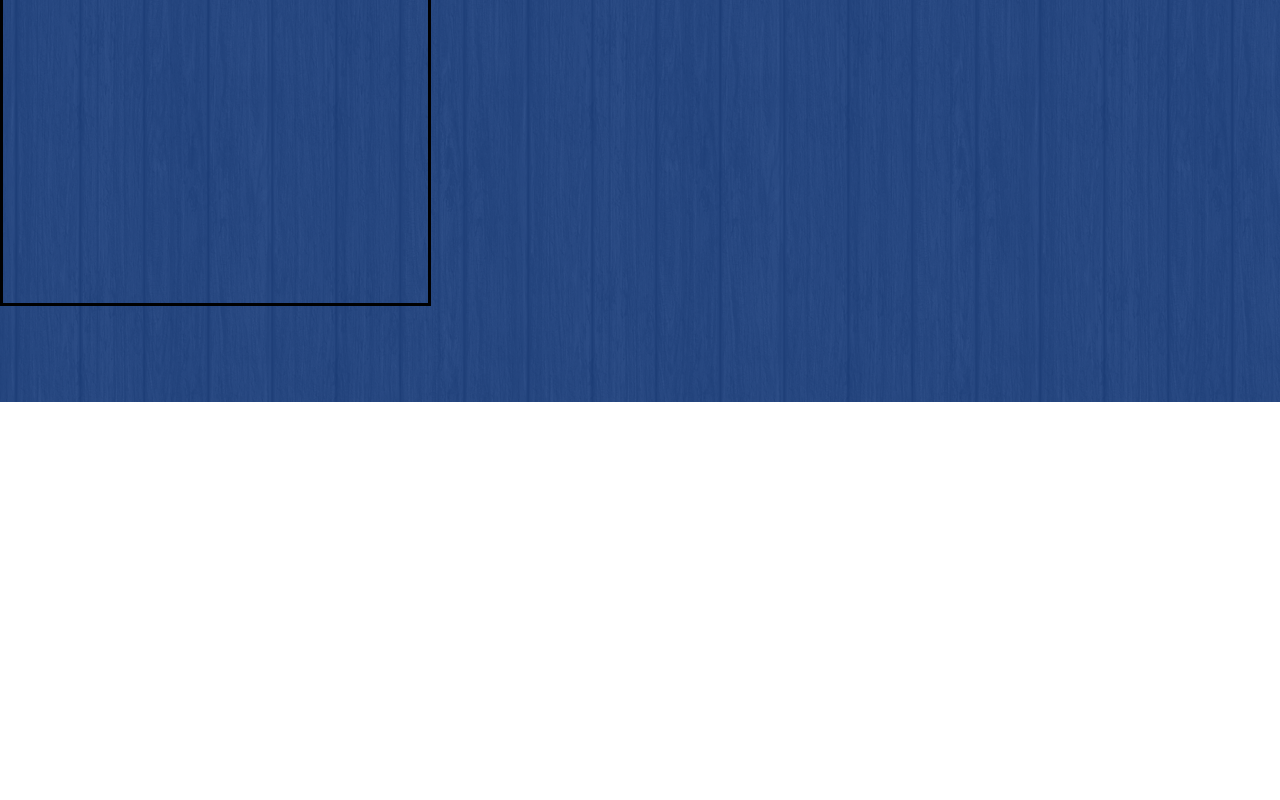
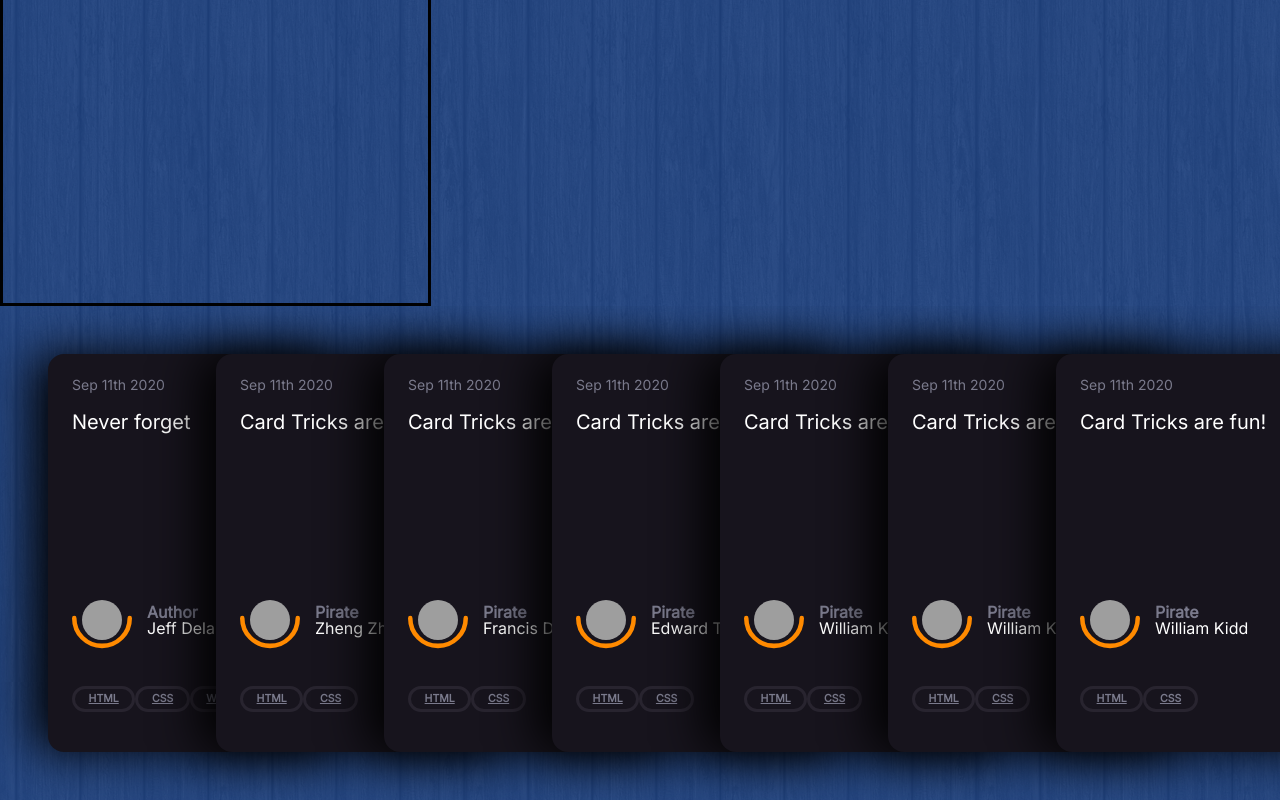
Before and after one commit to LukasKalenda/TrophyClicker, a Vue app in the folder klikacka-site/: page / in a window 1280 px wide. Shown: the part 398-1198 px from the top of the page. Before the commit the page ends 800 px from the top, so only its background shows below. Built offline with nearby package versions, Linux system fonts and the light colour scheme; grey boxes are pictures that could not be loaded.

Commit message:
Issue s responzivitou hlavicky

```diff
--- a/klikacka-site/src/App.vue
+++ b/klikacka-site/src/App.vue
@@ -1,5 +1,6 @@
 <template>
   <!-- HEADER -->
+  <div class="header">
     <header>
       <div>
         <ul>
@@ -67,14 +68,14 @@
         </ul>
       </nav>
     </header>
-
+  </div>
   <!-- MAIN -->
   <main>
     <Trophy />
     <GamesArea />
     <Shop />
   </main>
-
+  <Cards />
 </template>
 
 <script setup>
@@ -84,6 +85,8 @@ import { RouterLink, RouterView } from "vue-router";
 import Trophy from "./components/Trophy.vue";
 import GamesArea from "./components/GamesArea.vue";
 import Shop from "./components/Shop.vue";
+
+import Cards from "./components/Cards.vue";
 </script>
 
 <style scoped></style>
--- a/klikacka-site/src/assets/style.scss
+++ b/klikacka-site/src/assets/style.scss
@@ -16,6 +16,9 @@
         display: none;
     }
 }
+
+.header {
+
 
     header {
         height: 8vh;
@@ -59,16 +62,18 @@ header {
             cursor: pointer;
         }
     }
+}
 
 main {
     display: flex;
     width: 100vw;
     height: 80vh;
 
-    & > * {
+    &>* {
         width: 33.33%;
     }
 }
+
 .trophy {}
 
 .gamesArea {}
@@ -82,6 +87,7 @@ main {
         ul {
             display: flex;
             justify-content: space-between;
+
             li {
                 padding: 10px;
                 background-color: #7C7C7C;
@@ -109,6 +115,7 @@ main {
             .game-text {
                 display: flex;
                 flex-direction: column;
+
                 .game-cost {
 
                     &::before {
@@ -116,6 +123,7 @@ main {
                     }
                 }
             }
+
             .items-earned {
                 padding-right: 5px;
 
@@ -123,3 +131,164 @@ main {
         }
     }
 }
+
+.card-list {
+    display: flex;
+    padding: 3rem;
+    overflow-x: scroll;
+}
+
+.card-list::-webkit-scrollbar {
+    width: 10px;
+    height: 10px;
+}
+
+.card-list::-webkit-scrollbar-thumb {
+    background: #201c29;
+    border-radius: 10px;
+    box-shadow: inset 2px 2px 2px hsla(0, 0%, 100%, .25), inset -2px -2px 2px rgba(0, 0, 0, .25);
+}
+
+.card-list::-webkit-scrollbar-track {
+    background: linear-gradient(90deg, #201c29, #201c29 1px, #17141d 0, #17141d);
+}
+
+
+.card {
+    height: 350px;
+    width: 400px;
+    min-width: 250px;
+    padding: 1.5rem;
+    border-radius: 16px;
+    background: #17141d;
+    box-shadow: -1rem 0 3rem #000;
+    display: flex;
+    flex-direction: column;
+    transition: .2s;
+    margin: 0;
+    scroll-snap-align: start;
+    clear: both;
+    position: relative;
+}
+
+.card:focus-within~.card,
+.card:hover~.card {
+    transform: translateX(130px);
+}
+
+.card:hover {
+    transform: translateY(-1rem);
+}
+
+.card:not(:first-child) {
+    margin-left: -130px;
+}
+
+
+.card-header {
+    margin-bottom: auto;
+    background-image: none;
+}
+
+.card-header p {
+    font-size: 14px;
+    margin: 0 0 1rem;
+    color: #7a7a8c;
+}
+
+.card-header h2 {
+    font-size: 20px;
+    margin: .25rem 0 auto;
+    text-decoration: none;
+    color: inherit;
+    border: 0;
+    display: inline-block;
+    cursor: pointer;
+}
+
+.card-header h2:hover {
+    background: linear-gradient(90deg, #ff8a00, #e52e71);
+    text-shadow: none;
+    -webkit-text-fill-color: transparent;
+    -webkit-background-clip: text;
+    background-clip: text;
+}
+
+.card-author {
+    margin: 3rem 0 0;
+    display: grid;
+    grid-template-columns: 75px 1fr;
+    align-items: center;
+    position: relative;
+}
+
+.author-avatar {
+    grid-area: auto;
+    align-self: start;
+    position: relative;
+    box-sizing: border-box;
+}
+
+.author-avatar img {
+    width: 40px;
+    height: 40px;
+    border-radius: 50%;
+    filter: grayscale(100%);
+    display: block;
+    overflow: hidden;
+    margin: 16px 10px;
+}
+
+.author-name {
+    grid-area: auto;
+    box-sizing: border-box;
+}
+
+.author-name-prefix {
+    font-style: normal;
+    font-weight: 700;
+    color: #7a7a8c;
+}
+
+.half-circle {
+    position: absolute;
+    bottom: 0;
+    left: 0;
+    width: 60px;
+    height: 48px;
+    fill: none;
+    stroke: #ff8a00;
+    stroke-width: 8;
+    stroke-linecap: round;
+    pointer-events: none;
+}
+
+.tags {
+    margin: 1rem 0 2rem;
+    padding: .5rem 0 1rem;
+    line-height: 2;
+    margin-bottom: 0;
+}
+
+.tags a {
+    font-style: normal;
+    font-weight: 700;
+    font-size: .5rem;
+    color: #7a7a8c;
+    text-transform: uppercase;
+    font-size: .66rem;
+    border: 3px solid #28242f;
+    border-radius: 2rem;
+    padding: .2rem .85rem .25rem;
+    position: relative;
+}
+
+.tags a:hover {
+    background: linear-gradient(90deg, #ff8a00, #e52e71);
+    text-shadow: none;
+    -webkit-text-fill-color: transparent;
+    -webkit-background-clip: text;
+    -webkit-box-decoration-break: clone;
+    background-clip: text;
+    border-color: white;
+}
--- a/klikacka-site/src/components/Cards.vue
+++ b/klikacka-site/src/components/Cards.vue
@@ -1,11 +1,187 @@
 <template>
+  <div class="card-list">
+    <article class="card">
+      <header class="card-header">
+        <p>Sep 11th 2020</p>
+        <h2>Never forget</h2>
+      </header>
 
-  </template>
+      <div class="card-author">
+        <a class="author-avatar" href="#">
+          <img src="avatar.png" />
+        </a>
+        <svg class="half-circle" viewBox="0 0 106 57">
+          <path d="M102 4c0 27.1-21.9 49-49 49S4 31.1 4 4"></path>
+        </svg>
 
-  <script setup>
+        <div class="author-name">
+          <div class="author-name-prefix">Author</div>
+          Jeff Delaney
+        </div>
+      </div>
+      <div class="tags">
+        <a href="#">html</a>
+        <a href="#">css</a>
+        <a href="#">web-dev</a>
+      </div>
+    </article>
 
-  </script>
+    <article class="card">
+      <header class="card-header">
+        <p>Sep 11th 2020</p>
+        <h2>Card Tricks are fun!</h2>
+      </header>
 
-  <style lang="scss" scoped>
+      <div class="card-author">
+        <a class="author-avatar" href="#">
+          <img src="https://api.adorable.io/avatars/172/a.png" />
+        </a>
+        <svg class="half-circle" viewBox="0 0 106 57">
+          <path d="M102 4c0 27.1-21.9 49-49 49S4 31.1 4 4"></path>
+        </svg>
 
-  </style>
+        <div class="author-name">
+          <div class="author-name-prefix">Pirate</div>
+          Zheng Zhilong
+        </div>
+      </div>
+      <div class="tags">
+        <a href="#">html</a>
+        <a href="#">css</a>
+      </div>
+    </article>
+
+    <article class="card">
+      <header class="card-header">
+        <p>Sep 11th 2020</p>
+        <h2>Card Tricks are fun!</h2>
+      </header>
+
+      <div class="card-author">
+        <a class="author-avatar" href="#">
+          <img src="https://api.adorable.io/avatars/172/b.png" />
+        </a>
+        <svg class="half-circle" viewBox="0 0 106 57">
+          <path d="M102 4c0 27.1-21.9 49-49 49S4 31.1 4 4"></path>
+        </svg>
+
+        <div class="author-name">
+          <div class="author-name-prefix">Pirate</div>
+          Francis Drake
+        </div>
+      </div>
+      <div class="tags">
+        <a href="#">html</a>
+        <a href="#">css</a>
+      </div>
+    </article>
+
+    <article class="card">
+      <header class="card-header">
+        <p>Sep 11th 2020</p>
+        <h2>Card Tricks are fun!</h2>
+      </header>
+
+      <div class="card-author">
+        <a class="author-avatar" href="#">
+          <img src="https://api.adorable.io/avatars/172/c.png" />
+        </a>
+        <svg class="half-circle" viewBox="0 0 106 57">
+          <path d="M102 4c0 27.1-21.9 49-49 49S4 31.1 4 4"></path>
+        </svg>
+
+        <div class="author-name">
+          <div class="author-name-prefix">Pirate</div>
+          Edward Teach
+        </div>
+      </div>
+      <div class="tags">
+        <a href="#">html</a>
+        <a href="#">css</a>
+      </div>
+    </article>
+
+    <article class="card">
+      <header class="card-header">
+        <p>Sep 11th 2020</p>
+        <h2>Card Tricks are fun!</h2>
+      </header>
+
+      <div class="card-author">
+        <a class="author-avatar" href="#">
+          <img src="https://api.adorable.io/avatars/172/d.png" />
+        </a>
+        <svg class="half-circle" viewBox="0 0 106 57">
+          <path d="M102 4c0 27.1-21.9 49-49 49S4 31.1 4 4"></path>
+        </svg>
+
+        <div class="author-name">
+          <div class="author-name-prefix">Pirate</div>
+          William Kidd
+        </div>
+      </div>
+      <div class="tags">
+        <a href="#">html</a>
+        <a href="#">css</a>
+      </div>
+    </article>
+
+    <article class="card">
+      <header class="card-header">
+        <p>Sep 11th 2020</p>
+        <h2>Card Tricks are fun!</h2>
+      </header>
+
+      <div class="card-author">
+        <a class="author-avatar" href="#">
+          <img src="https://api.adorable.io/avatars/172/d.png" />
+        </a>
+        <svg class="half-circle" viewBox="0 0 106 57">
+          <path d="M102 4c0 27.1-21.9 49-49 49S4 31.1 4 4"></path>
+        </svg>
+
+        <div class="author-name">
+          <div class="author-name-prefix">Pirate</div>
+          William Kidd
+        </div>
+      </div>
+      <div class="tags">
+        <a href="#">html</a>
+        <a href="#">css</a>
+      </div>
+    </article>
+
+    <article class="card">
+      <header class="card-header">
+        <p>Sep 11th 2020</p>
+        <h2>Card Tricks are fun!</h2>
+      </header>
+
+      <div class="card-author">
+        <a class="author-avatar" href="#">
+          <img src="https://api.adorable.io/avatars/172/d.png" />
+        </a>
+        <svg class="half-circle" viewBox="0 0 106 57">
+          <path d="M102 4c0 27.1-21.9 49-49 49S4 31.1 4 4"></path>
+        </svg>
+
+        <div class="author-name">
+          <div class="author-name-prefix">Pirate</div>
+          William Kidd
+        </div>
+      </div>
+      <div class="tags">
+        <a href="#">html</a>
+        <a href="#">css</a>
+      </div>
+    </article>
+  </div>
+</template>
+
+<script setup>
+
+</script>
+
+<style lang="scss" scoped>
+
+</style>
```
Lines whose indentation alone changed are shown as unchanged.
